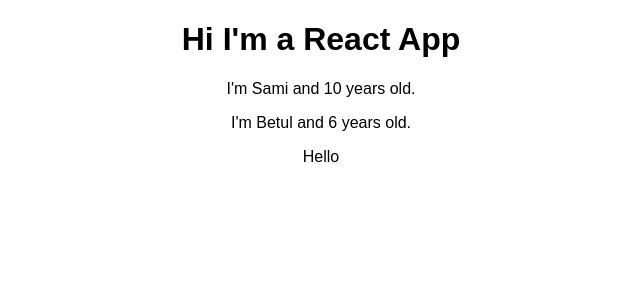
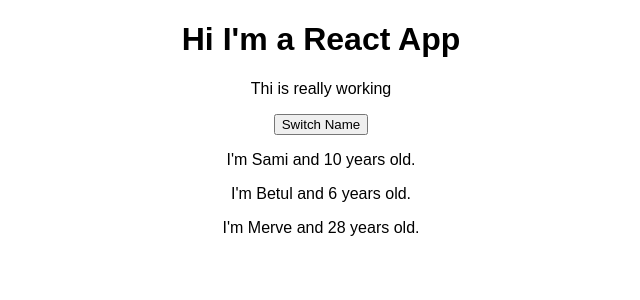
Before and after one commit to mhatiboglu/react-complete-guide, a React (Create React App) app: page / in a window 1280 px wide. Shown: the top 300 px of the page, without its empty margins (319-959 px from the left). Built offline with nearby package versions, Linux system fonts and the light colour scheme.

Commit message:
Create state for data passing to component

```diff
--- a/src/App.js
+++ b/src/App.js
@@ -3,12 +3,23 @@
 import Person from './Person/Person.js'
 
 class App extends Component {
+  state = {
+    persons : [
+      {name : 'Sami', age: 10},
+      {name : 'Betul', age: 6},
+      {name : 'Merve', age: 28}
+    ]
+  }
+
   render() {
     return (
       <div className="App">
         <h1>Hi I'm a React App</h1>
-        <Person name='Sami' age='10'/>
-        <Person name='Betul' age='6' >Hello</Person>
+        <p>Thi is really working</p>
+        <button>Switch Name</button>
+        <Person name={this.state.persons[0].name} age={this.state.persons[0].age}/>
+        <Person name={this.state.persons[1].name} age={this.state.persons[1].age} />
+        <Person name={this.state.persons[2].name} age={this.state.persons[2].age} />
       </div>
     );
   }
```
